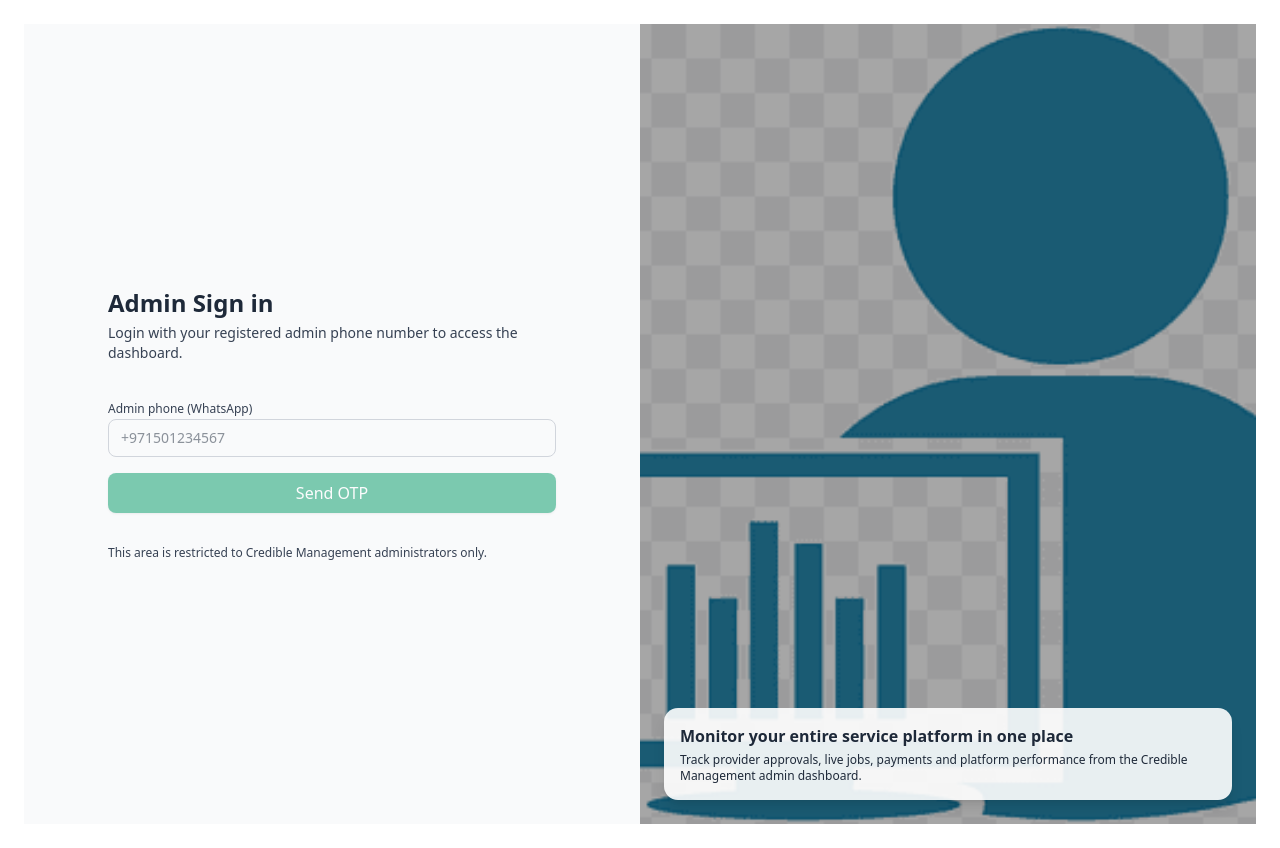
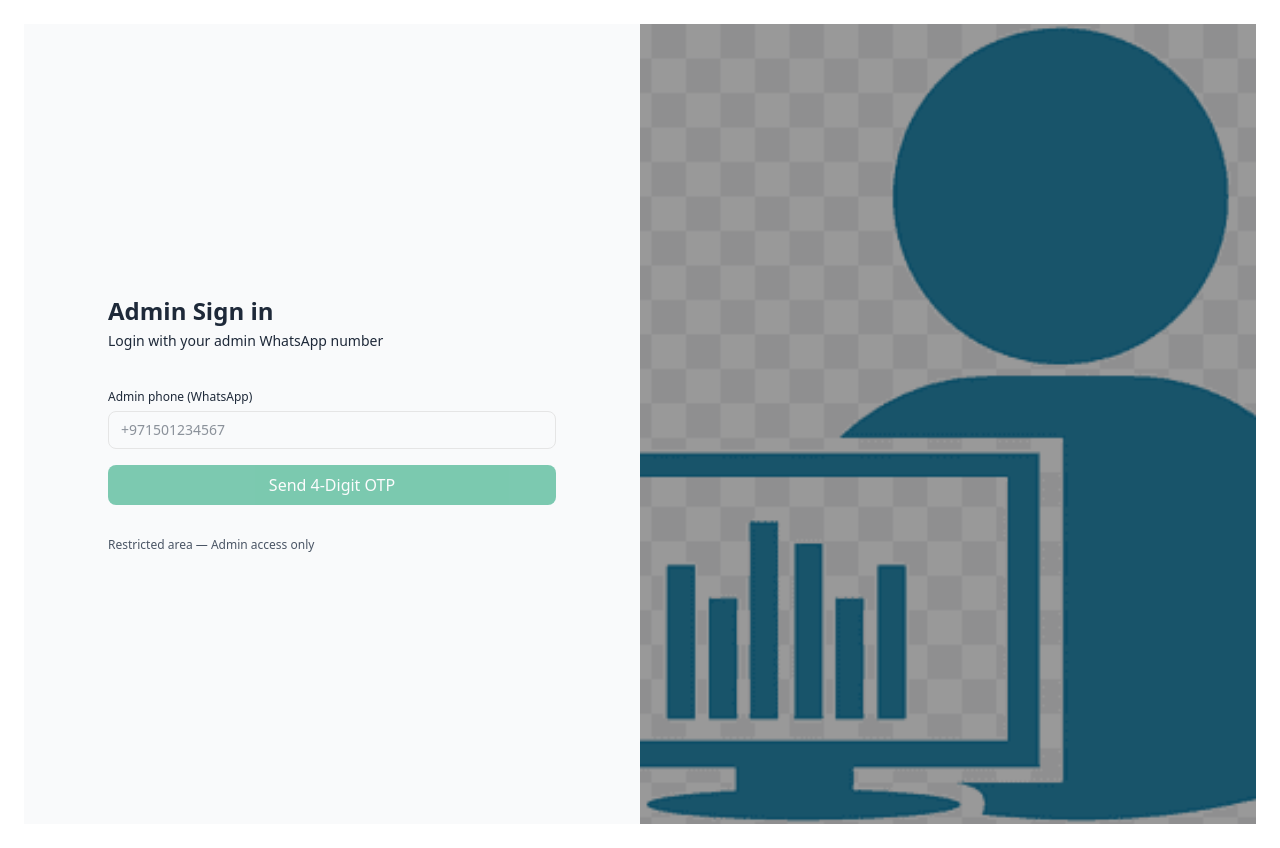
Before and after one commit to incologysystem-cmyk/justlife-admin, a Next.js app: page /admin/login in a window 1280 px wide. Built offline with nearby package versions, Linux system fonts and the light colour scheme.

Commit message:
admin login update

```diff
--- a/app/(auth)/admin/login/page.tsx
+++ b/app/(auth)/admin/login/page.tsx
@@ -3,11 +3,11 @@
 import { useState, useEffect, useRef } from "react";
 import Image from "next/image";
 import { useRouter } from "next/navigation";
-import type { Route } from "next"; // ✅ typed route
+import type { Route } from "next";
 import { toast } from "sonner";
 import OtpInput from "@/app/components/auth/OtpInput";
 
-const DEFAULT_CODE_LEN = 6;
+const OTP_LENGTH = 4;
 
 type LoginResponse = {
   success?: boolean;
@@ -18,11 +18,9 @@ type LoginResponse = {
   token?: string;
   error?: string;
   message?: string;
-  codeLength?: number;
 };
 
 function sanitizeAdminNext(next: string) {
-  // ✅ only allow internal /admin routes to avoid open-redirect
   if (!next) return "/admin";
   if (next.startsWith("/admin")) return next;
   return "/admin";
@@ -34,13 +32,12 @@ export default function AdminLoginPage() {
   const [step, setStep] = useState<"phone" | "otp">("phone");
   const [phone, setPhone] = useState("");
   const [code, setCode] = useState("");
-  const [codeLen, setCodeLen] = useState<number>(DEFAULT_CODE_LEN);
   const [requestId, setRequestId] = useState<string | null>(null);
   const [cooldown, setCooldown] = useState(0);
   const [loading, setLoading] = useState(false);
   const [next, setNext] = useState<string>("/admin");
 
-  // read ?next=... from URL on client (fallback -> /admin)
+  // read ?next=...
   useEffect(() => {
     if (typeof window === "undefined") return;
     try {
@@ -51,7 +48,7 @@ export default function AdminLoginPage() {
     }
   }, []);
 
-  // cooldown timer for resend
+  // cooldown timer
   const timerRef = useRef<number | null>(null);
   useEffect(() => {
     return () => {
@@ -62,6 +59,7 @@ export default function AdminLoginPage() {
   function startCooldown(seconds = 30) {
     setCooldown(seconds);
     if (timerRef.current) window.clearInterval(timerRef.current);
+
     timerRef.current = window.setInterval(() => {
       setCooldown((c) => {
         if (c <= 1) {
@@ -74,7 +72,7 @@ export default function AdminLoginPage() {
     }, 1000);
   }
 
-  // STEP 1: start OTP for admin phone
+  // STEP 1 — Send OTP
   async function startOtp() {
     if (!phone.trim()) return toast.error("Enter phone number");
 
@@ -87,26 +85,23 @@ export default function AdminLoginPage() {
         body: JSON.stringify({ phone: phone.trim() }),
       });
 
-      const j: LoginResponse & { requestId?: string; devCode?: string } =
-        await r.json().catch(() => ({} as any));
+      const j: any = await r.json().catch(() => ({}));
 
       if (!r.ok || j.error) {
         throw new Error(j.error || j.message || "Failed to send OTP");
       }
 
       if (!j.requestId) {
-        throw new Error("requestId missing in /otp/start response");
+        throw new Error("requestId missing");
       }
 
       setRequestId(j.requestId);
       setCode("");
-      setCodeLen(j.codeLength || DEFAULT_CODE_LEN);
-
       setStep("otp");
       startCooldown(30);
 
       if (j.devCode) toast.info(`Dev OTP: ${j.devCode}`);
-      toast.success("OTP sent to your WhatsApp");
+      toast.success("4-digit OTP sent to your WhatsApp");
     } catch (e: any) {
       toast.error(e?.message || "Failed to send OTP");
     } finally {
@@ -114,11 +109,11 @@ export default function AdminLoginPage() {
     }
   }
 
-  // STEP 2: verify OTP and ensure role === admin
+  // STEP 2 — Verify OTP
   async function verifyOtp() {
-    if (!requestId) return toast.error("Missing requestId. Please resend OTP.");
-    if (code.length !== codeLen) {
-      return toast.error(`Enter ${codeLen}-digit code`);
+    if (!requestId) return toast.error("Please resend OTP");
+    if (code.length !== OTP_LENGTH) {
+      return toast.error(`Enter ${OTP_LENGTH}-digit code`);
     }
 
     setLoading(true);
@@ -133,21 +128,17 @@ export default function AdminLoginPage() {
       const data: LoginResponse = await r.json().catch(() => ({} as any));
 
       if (!r.ok || data.error) {
-        throw new Error(data.error || data.message || "Invalid code");
+        throw new Error(data.error || data.message || "Invalid OTP");
       }
 
       if (!data.user || data.user.role !== "admin") {
-        throw new Error("You are not allowed to access the admin area.");
+        throw new Error("Admin access only");
       }
 
       toast.success("Logged in as admin");
 
-      // ✅ sanitize redirect
       const target = sanitizeAdminNext(next);
 
-      console.log("ADMIN LOGIN redirecting to:", target);
-
-      // ✅ Typed routes fix: cast after sanitization
       try {
         router.push(target as Route);
       } catch {
@@ -162,52 +153,55 @@ export default function AdminLoginPage() {
 
   return (
     <div className="min-h-screen flex">
-      {/* LEFT 50% — ADMIN LOGIN FORM (OTP based) */}
+      {/* LEFT */}
       <div className="w-full md:w-1/2 flex items-center justify-center bg-gray-50 px-8 py-10 text-gray-800">
         <div className="w-full max-w-md space-y-8">
-          <div className="space-y-1">
-            <h1 className="text-2xl font-bold text-gray-800">Admin Sign in</h1>
-            <p className="text-sm text-gray-700">
-              Login with your registered admin phone number to access the
-              dashboard.
+          <div>
+            <h1 className="text-2xl font-bold">Admin Sign in</h1>
+            <p className="text-sm mt-1">
+              Login with your admin WhatsApp number
             </p>
           </div>
 
           {step === "phone" ? (
             <div className="space-y-4">
-              <div className="space-y-2">
-                <label className="text-xs font-medium text-gray-700">
+              <div>
+                <label className="text-xs font-medium">
                   Admin phone (WhatsApp)
                 </label>
                 <input
                   value={phone}
                   onChange={(e) => setPhone(e.target.value)}
                   placeholder="+971501234567"
-                  className="w-full rounded-md border border-gray-300 px-3 py-2 text-sm text-gray-800 focus:ring-2 focus:ring-emerald-600 focus:border-emerald-600 outline-none"
+                  className="w-full mt-1 rounded-md border px-3 py-2 text-sm focus:ring-2 focus:ring-emerald-600 outline-none"
                 />
               </div>
 
               <button
                 onClick={startOtp}
                 disabled={loading || !phone.trim()}
-                className="w-full py-2 rounded-md bg-emerald-600 text-white font-medium shadow disabled:opacity-50"
+                className="w-full py-2 rounded-md bg-emerald-600 text-white font-medium disabled:opacity-50"
               >
-                {loading ? "Sending..." : "Send OTP"}
+                {loading ? "Sending..." : "Send 4-Digit OTP"}
               </button>
             </div>
           ) : (
             <div className="space-y-4">
-              <div className="space-y-2">
-                <label className="text-xs font-medium text-gray-700">
-                  Enter {codeLen}-digit code
+              <div>
+                <label className="text-xs font-medium">
+                  Enter 4-digit code
                 </label>
-                <OtpInput value={code} onChange={setCode} length={codeLen} />
+                <OtpInput
+                  value={code}
+                  onChange={setCode}
+                  length={OTP_LENGTH}
+                />
               </div>
 
               <button
                 onClick={verifyOtp}
-                disabled={loading || code.length !== codeLen}
-                className="w-full py-2 rounded-md bg-emerald-600 text-white font-medium shadow disabled:opacity-50"
+                disabled={loading || code.length !== OTP_LENGTH}
+                className="w-full py-2 rounded-md bg-emerald-600 text-white font-medium disabled:opacity-50"
               >
                 {loading ? "Verifying..." : "Verify & Continue"}
               </button>
@@ -215,45 +209,36 @@ export default function AdminLoginPage() {
               <button
                 onClick={() => cooldown === 0 && startOtp()}
                 disabled={cooldown > 0 || loading}
-                className="w-full py-2 rounded-md border border-gray-300 text-sm text-gray-800 disabled:opacity-50"
+                className="w-full py-2 rounded-md border text-sm disabled:opacity-50"
               >
                 {cooldown > 0 ? `Resend in ${cooldown}s` : "Resend Code"}
               </button>
 
               <button
                 onClick={() => setStep("phone")}
-                className="w-full py-2 text-xs text-gray-600 underline"
+                className="w-full text-xs underline text-gray-600"
               >
                 Change phone
               </button>
             </div>
           )}
 
-          <p className="text-xs text-gray-700">
-            This area is restricted to Credible Management administrators only.
+          <p className="text-xs text-gray-600">
+            Restricted area — Admin access only
           </p>
         </div>
       </div>
 
-      {/* RIGHT 50% — ADMIN VISUAL */}
+      {/* RIGHT */}
       <div className="hidden md:block w-1/2 relative">
         <Image
           src="/png-clipart-user-computer-icons-product-manuals-system-administrator-behaviors-blue-text-thumbnail.png"
-          alt="Admin dashboard overview"
+          alt="Admin dashboard"
           fill
           className="object-cover"
           priority
         />
-        <div className="absolute inset-0 bg-black/35" />
-        <div className="absolute bottom-6 left-6 right-6 bg-white/90 p-4 rounded-xl shadow-lg text-gray-800">
-          <p className="text-base font-semibold">
-            Monitor your entire service platform in one place
-          </p>
-          <p className="text-xs mt-1">
-            Track provider approvals, live jobs, payments and platform
-            performance from the Credible Management admin dashboard.
-          </p>
-        </div>
+        <div className="absolute inset-0 bg-black/40" />
       </div>
     </div>
   );
--- a/middleware.ts
+++ b/middleware.ts
@@ -29,7 +29,7 @@ export function middleware(req: NextRequest) {
 
     if (!providerToken) {
       const url = req.nextUrl.clone();
-      url.pathname = "/login"; // ya "/provider/login" agar tum wahan rakhna chaho
+      url.pathname = "provider/login"; // ya "/provider/login" agar tum wahan rakhna chaho
       url.searchParams.set("next", pathname);
       return NextResponse.redirect(url);
     }
```
